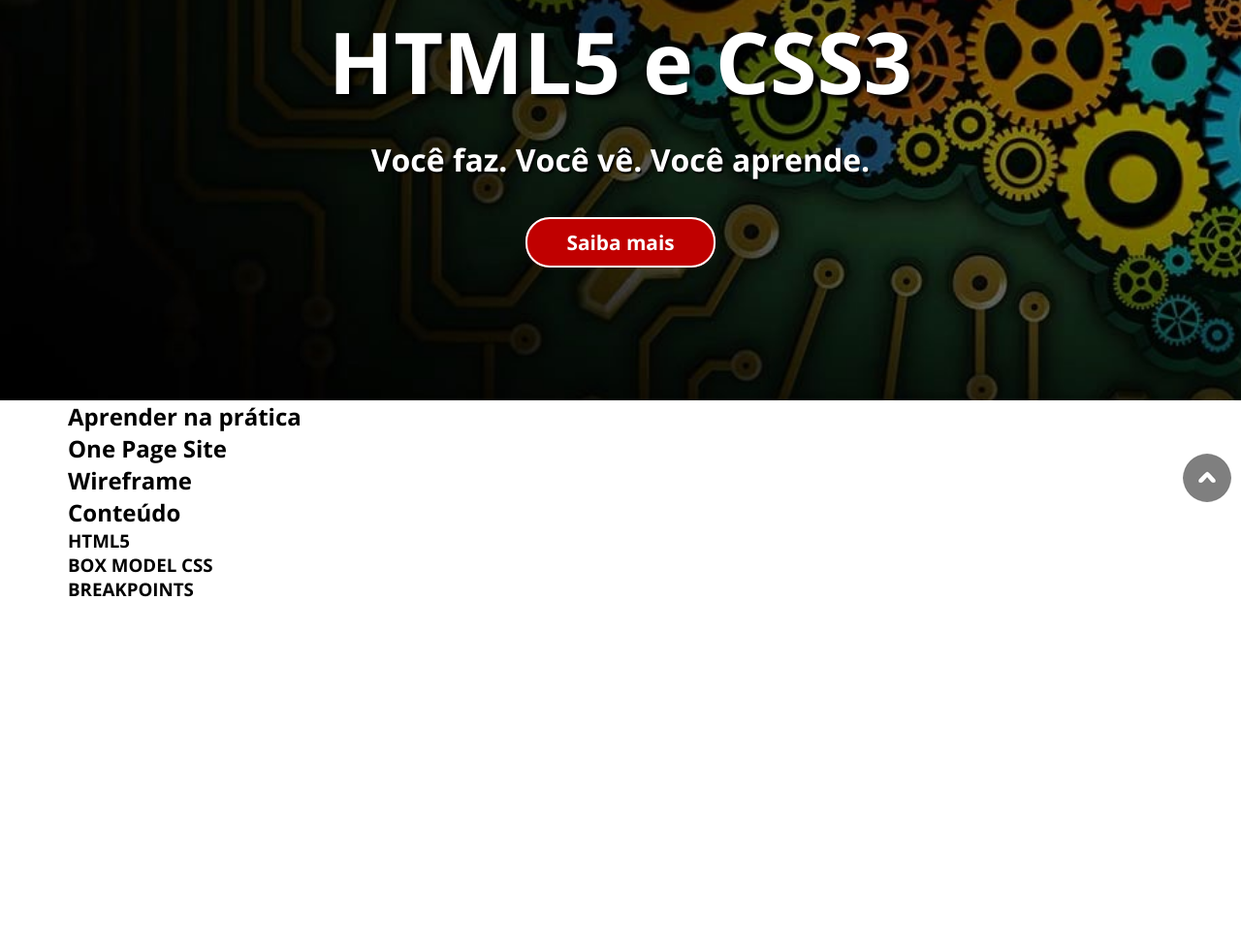
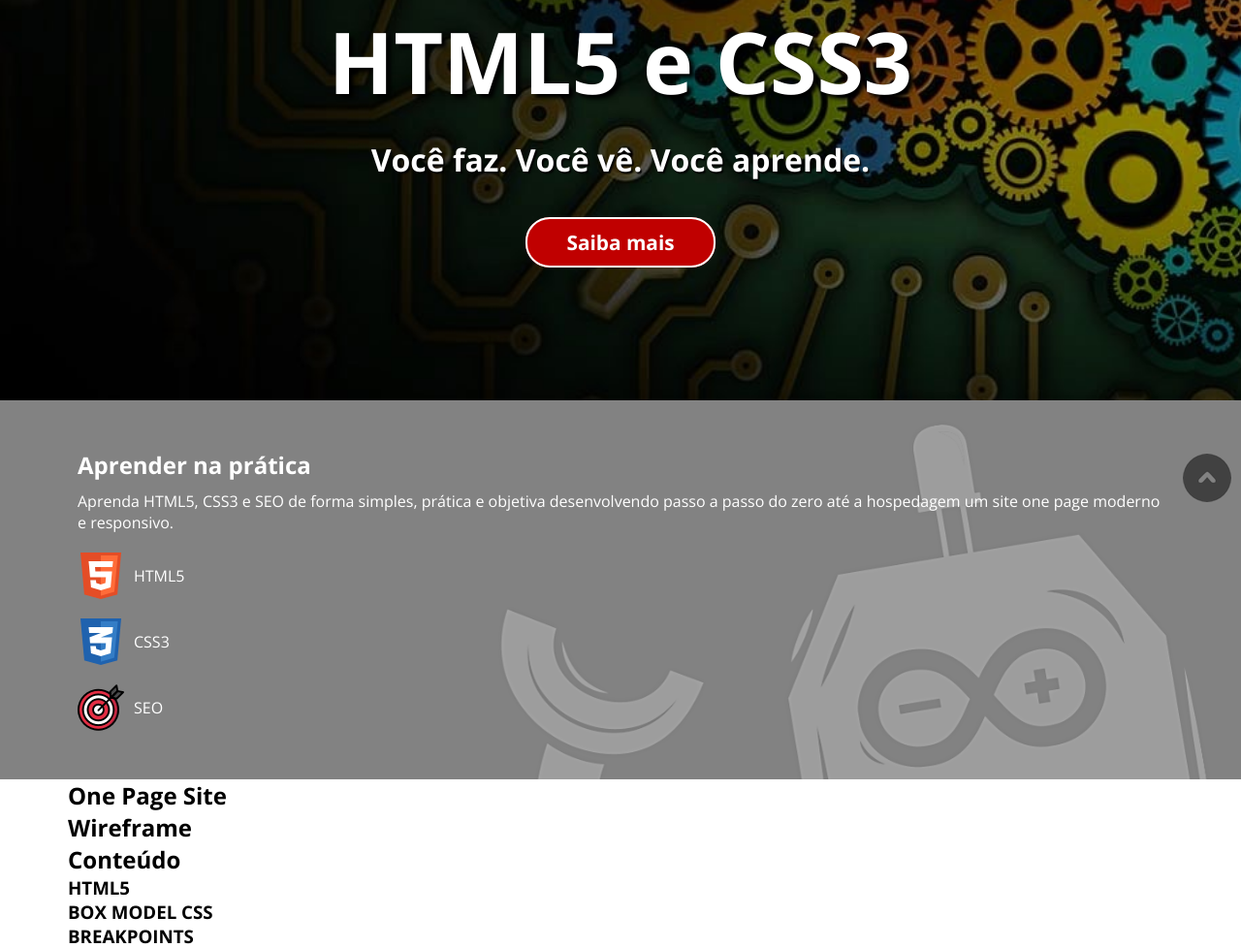
Before and after one commit to odirleite/html5css3, a plain HTML site: page index.html in a window 1280 px wide. Shown: the part 267-1245 px from the top of the page at 97% size. Before the commit the page ends 887 px from the top, so only its background shows below. Drawn offline with nearby package versions, Linux system fonts and the light colour scheme.

Commit message:
Seção Sobre

```diff
--- a/index.html
+++ b/index.html
@@ -44,7 +44,28 @@
     <!-- Sobre -->
     <section id="sobre">
         <div class="Container">
-            <h2>Aprender na prática</h2>
+            <div id="destaqueSobre">
+                <img src="img/html5css3.jpg" alt="notebook">
+            </div>
+            <div class="textoSobre">
+                <h2>Aprender na prática</h2>
+                <p>
+                    Aprenda HTML5, CSS3 e SEO de forma simples, prática e objetiva desenvolvendo passo a passo do zero até a hospedagem um site one page moderno e responsivo.
+                </p>
+                <div class="topicosSobre flex2">
+                    <img src="img/html5.png" alt="html5">
+                    <p>HTML5</p>
+                </div>
+                <div class="topicosSobre flex2">
+                    <img src="img/css3.png" alt="CSS3">
+                    <p>CSS3</p>
+                </div>
+                <div class="topicosSobre flex2">
+                    <img src="img/seo.png" alt="SEO">
+                    <p>SEO</p>
+                </div>
+            </div>
+
         </div>
     </section>
 
--- a/style.css
+++ b/style.css
@@ -27,6 +27,11 @@ body{
 .flex{
     display: flex;
     justify-content: space-between;
+}
+
+.flex2{
+    display: flex;
+    align-items: center;
 }
 
 .Botao{
@@ -117,6 +122,33 @@ main h2{
     margin: 20px 0px 50px 0px;
 }
 
+/* Sobre */
+#sobre{
+    padding: 50px 0px;
+    background: url(img/background.png);
+    background-size: cover;
+}
+
+#destaqueSobre{
+    display: none;
+}
+
+.textoSobre{
+    color: #fff;
+    padding: 0px 10px;
+}
+
+.textoSobre h2{
+    margin-bottom: 10px;
+}
+
+.topicosSobre{
+    margin-top: 20px;
+}
+
+.topicosSobre img{
+    margin-right: 10px;
+}
 
 
 /* Smartphone Landscape >>>>>>>>>>>>>>>>>>>>>>>>>>>>>>>>>>>>>>>>>>>>> */
```
